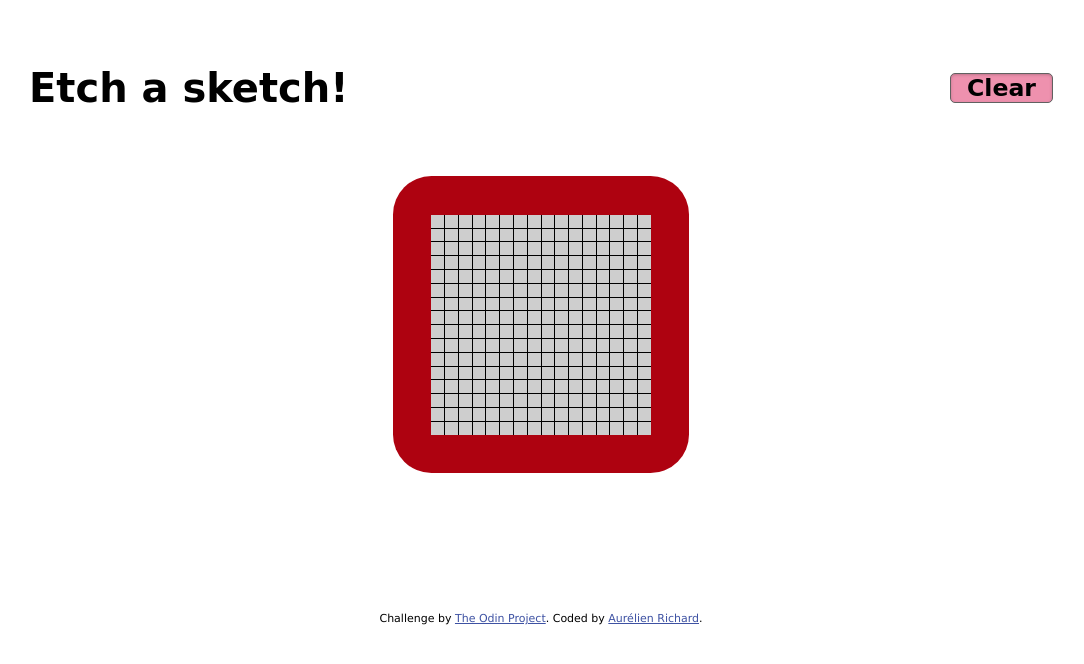
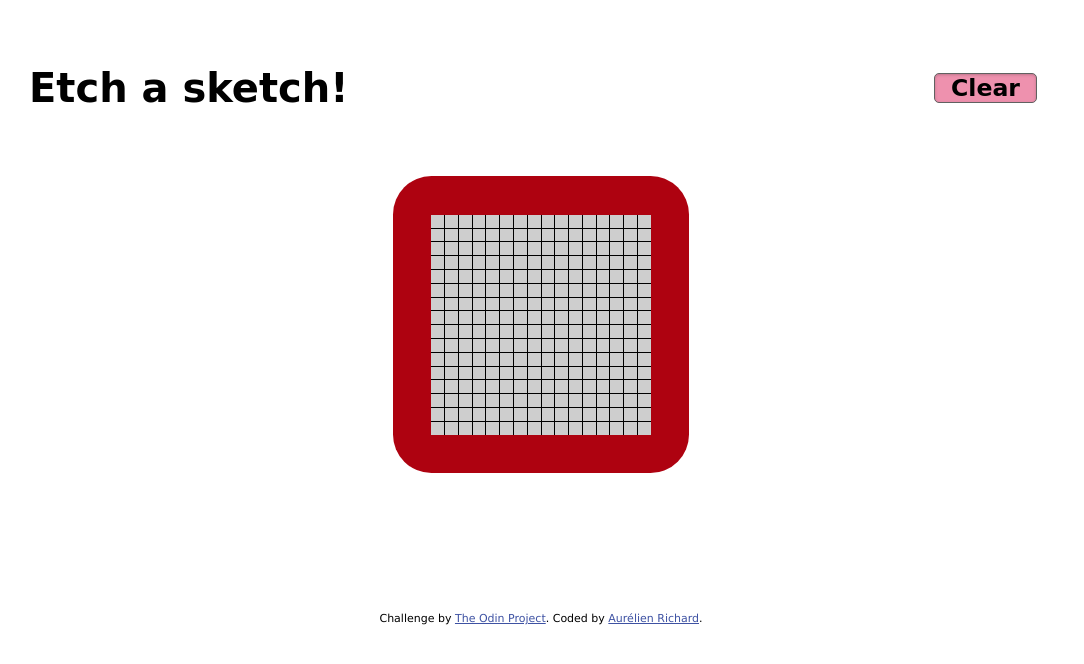
Before and after one commit to aurelienrichard/etch-a-sketch, a plain HTML site: page index.html in a window 1280 px wide. Shown: the whole page, without its empty margins (99-1183 px from the left). Drawn offline with Linux system fonts and the light colour scheme; a web font is replaced by a local one.

Commit message:
updated styles.css

```diff
--- a/styles.css
+++ b/styles.css
@@ -10,13 +10,6 @@ header {
   flex-wrap: wrap;
   justify-content: space-between;
   padding: 3% 10%;
-}
-
-@media (max-width: 491px) {
-  header {
-    justify-content: center;
-    padding-bottom: 10%;
-  }
 }
 
 h1 {
@@ -33,7 +26,7 @@ button {
 	font-size: 1.475rem;
 	font-weight:bold;
 	padding: 0 16px;
-  margin-left: 1rem;
+  margin: 0 1rem;
 }
 
 button:hover {
@@ -83,3 +76,10 @@ footer {
 footer a {
   color: #3e52a3;
 }
+
+@media (max-width: 511px) {
+  header {
+    justify-content: center;
+    padding-bottom: 10%;
+  }
+}
```
